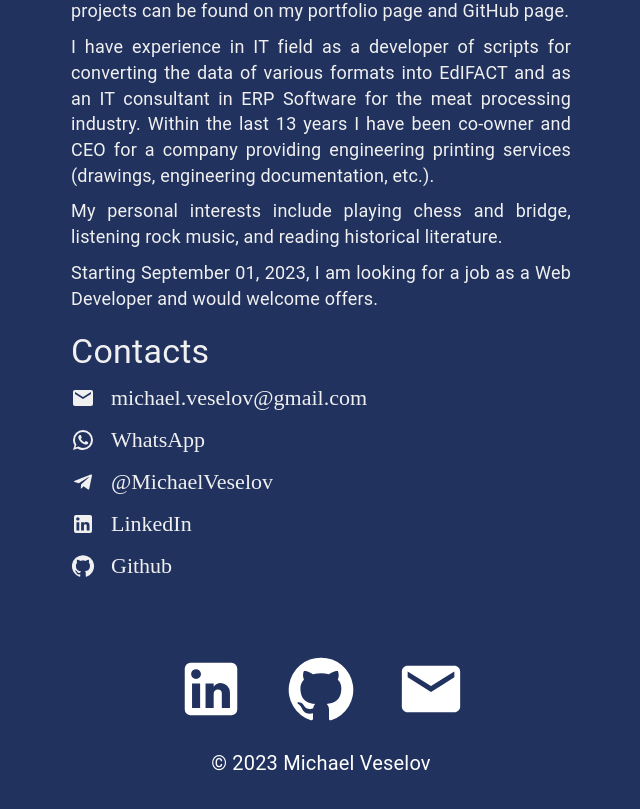
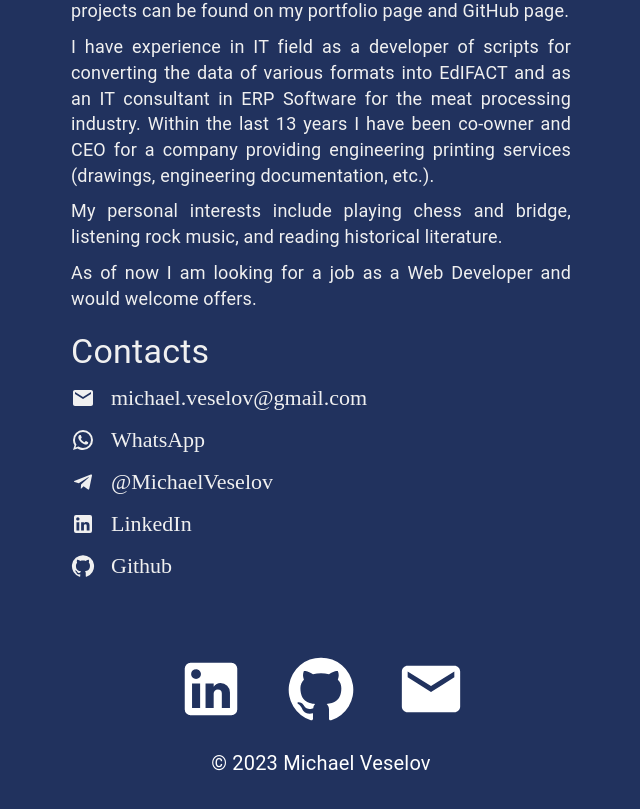
Before and after one commit to MichaelVeselov/portfolio, a React (Vite) app: page / in a window 1280 px wide. Shown: the part 1247-2056 px from the top of the page, without its empty margins (319-959 px from the left). Built offline with nearby package versions, Linux system fonts and the light colour scheme; the HTML template or start-up script is replaced by a standard one.

Commit message:
edited main text home page

```diff
--- a/src/pages/HomePage.jsx
+++ b/src/pages/HomePage.jsx
@@ -163,8 +163,8 @@ export const HomePage = () => {
             fontSize='18px'
             gutterBottom
           >
-            Starting September 01, 2023, I am looking for a job as a Web
-            Developer and would welcome offers.
+            As of now I am looking for a job as a Web Developer and would
+            welcome offers.
           </Typography>
 
           <Typography
```
